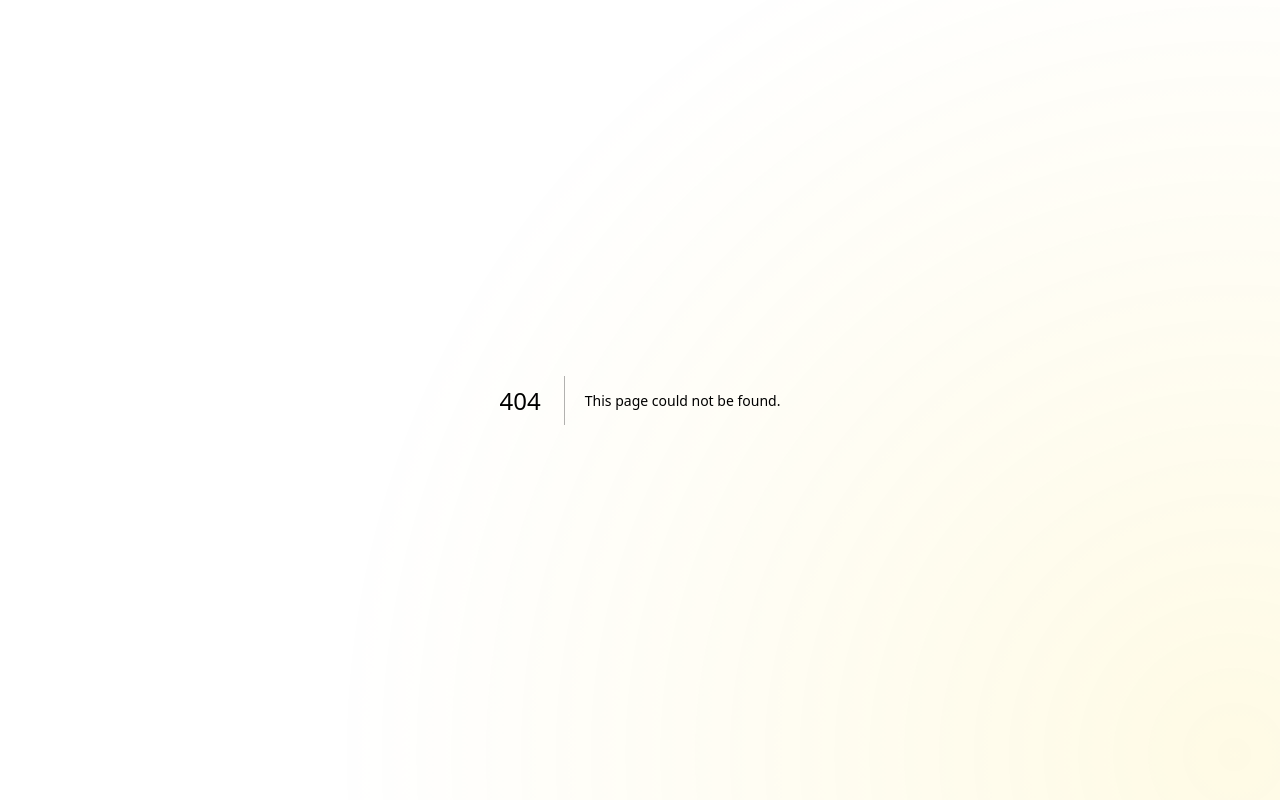
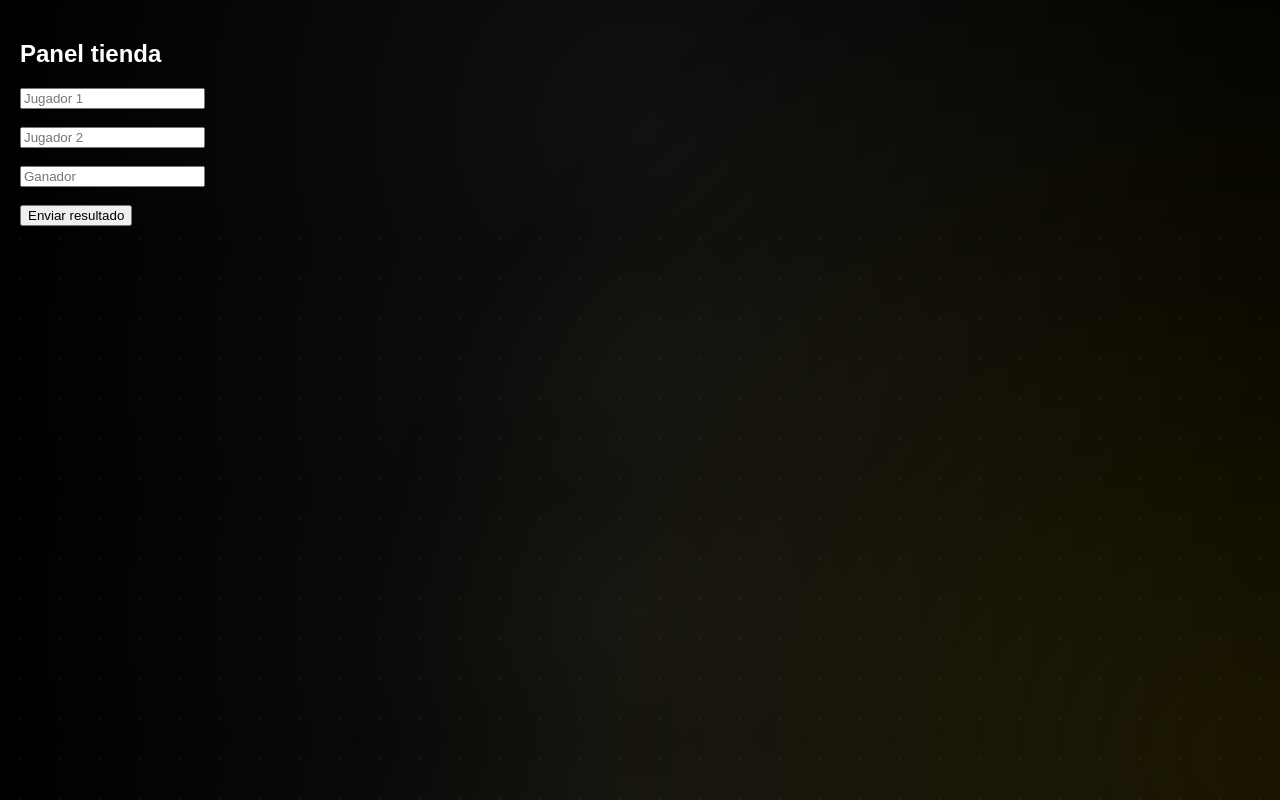
Before and after one commit to zanahJR/yonkou-level, a Next.js app: page /admin in a window 1280 px wide. Before the commit this address had no page. Built offline with nearby package versions, Linux system fonts and the light colour scheme.

Commit message:
Create admin.js

```diff
--- /dev/null
+++ b/pages/admin.js
@@ -0,0 +1,52 @@
+import { useState } from "react";
+
+export default function Admin() {
+  const [p1, setP1] = useState("");
+  const [p2, setP2] = useState("");
+  const [winner, setWinner] = useState("");
+
+  const sendResult = async () => {
+    const players = JSON.parse(localStorage.getItem("players_list") || "[]");
+
+    const player1 = players.find(p => p.name === p1);
+    const player2 = players.find(p => p.name === p2);
+
+    if (!player1 || !player2) {
+      alert("Jugadores no encontrados");
+      return;
+    }
+
+    const result = winner === p1 ? "win" : "lose";
+
+    await fetch("/api/result", {
+      method: "POST",
+      headers: { "Content-Type": "application/json" },
+      body: JSON.stringify({
+        playerId: player1.id,
+        opponentId: player2.id,
+        result
+      }),
+    });
+
+    alert("Resultado enviado");
+  };
+
+  return (
+    <div style={{ padding: 20 }}>
+      <h2>Panel tienda</h2>
+
+      <input placeholder="Jugador 1" onChange={e => setP1(e.target.value)} />
+      <br /><br />
+
+      <input placeholder="Jugador 2" onChange={e => setP2(e.target.value)} />
+      <br /><br />
+
+      <input placeholder="Ganador" onChange={e => setWinner(e.target.value)} />
+      <br /><br />
+
+      <button onClick={sendResult}>
+        Enviar resultado
+      </button>
+    </div>
+  );
+}
```
